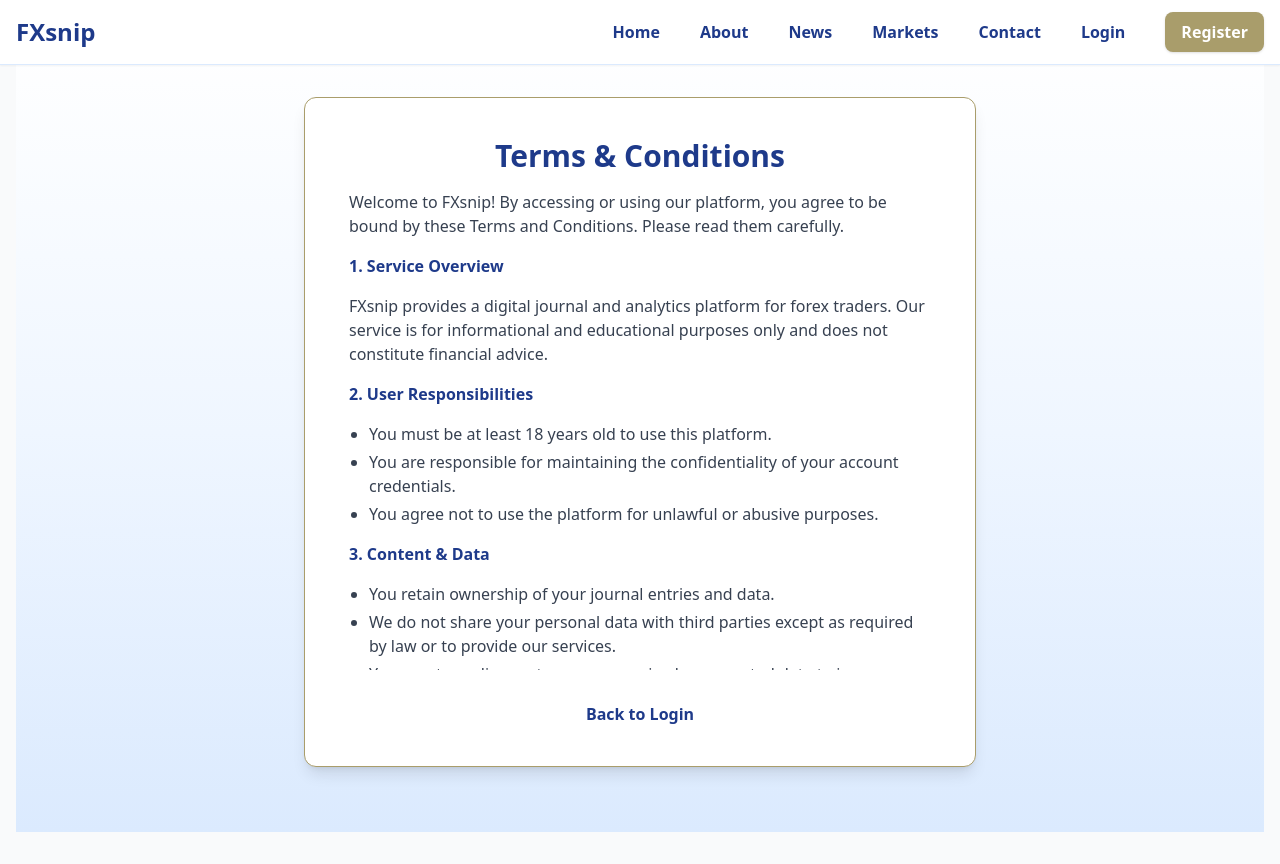
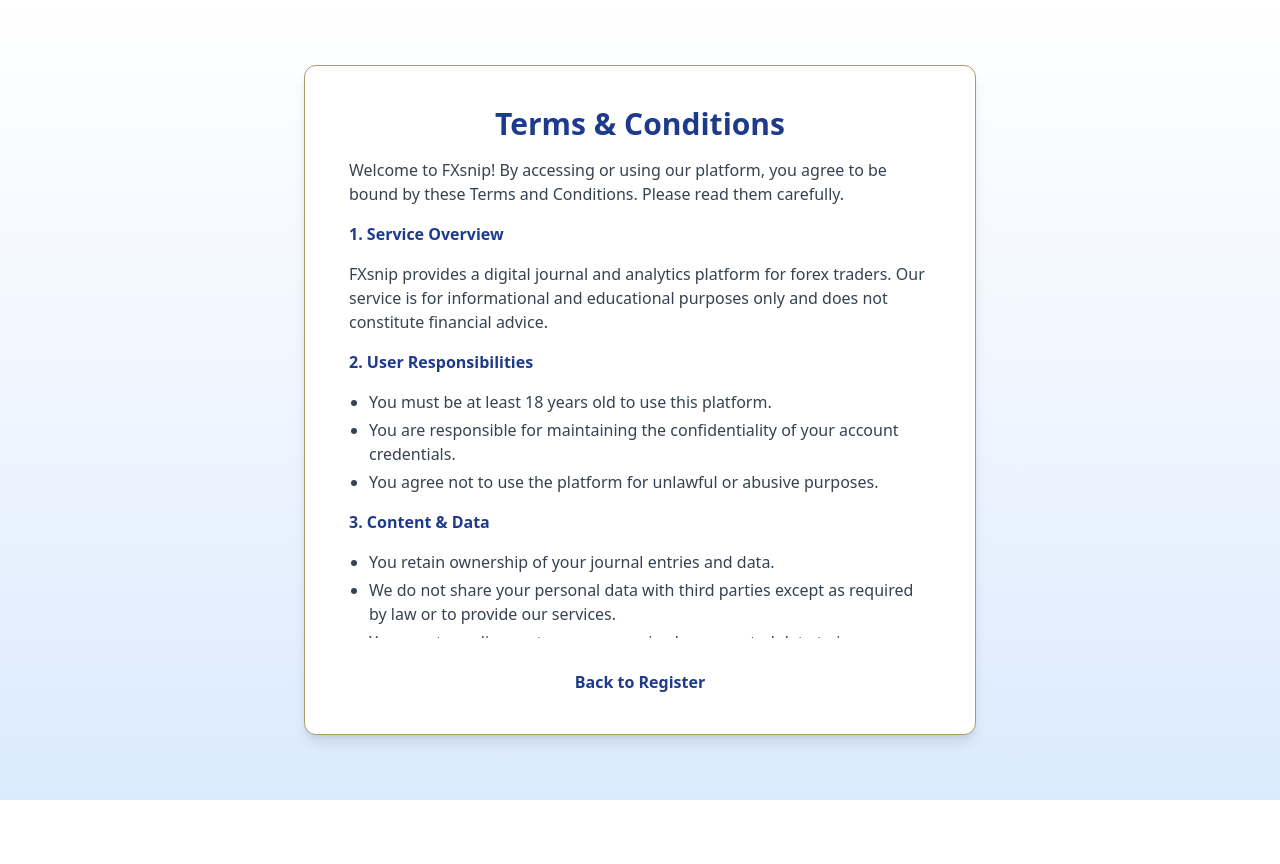
Before and after one commit to lyula/fxsnipclient, a React (Vite) app: page /terms in a window 1280 px wide. After the commit the page ends 800 px from the top, so only its background shows below. Built offline with nearby package versions, Linux system fonts and the light colour scheme.

Commit message:
ensuring theme consistency

```diff
--- a/src/App.jsx
+++ b/src/App.jsx
@@ -24,13 +24,14 @@ function App() {
   return (
     <Router>
       <Routes>
+        {/* Terms page should be independent */}
+        <Route path="/terms" element={<Terms />} />
         <Route element={<PublicLayout />}>
           <Route path="/" element={<Landing />} />
           <Route path="/about" element={<About />} />
           <Route path="/news" element={<News />} />
           <Route path="/contact" element={<Contact />} />
           <Route path="/markets" element={<Markets />} />
-          <Route path="/terms" element={<Terms />} />
         </Route>
         <Route path="/login" element={<Login />} />
         <Route path="/register" element={<Register />} />
--- a/src/pages/Terms.jsx
+++ b/src/pages/Terms.jsx
@@ -42,10 +42,10 @@ export default function Terms() {
         </div>
         <div className="mt-8 text-center">
           <Link
-            to="/login"
+            to="/register"
             className="text-[#1E3A8A] dark:text-[#a99d6b] font-semibold hover:underline"
           >
-            Back to Login
+            Back to Register
           </Link>
         </div>
       </div>
```
